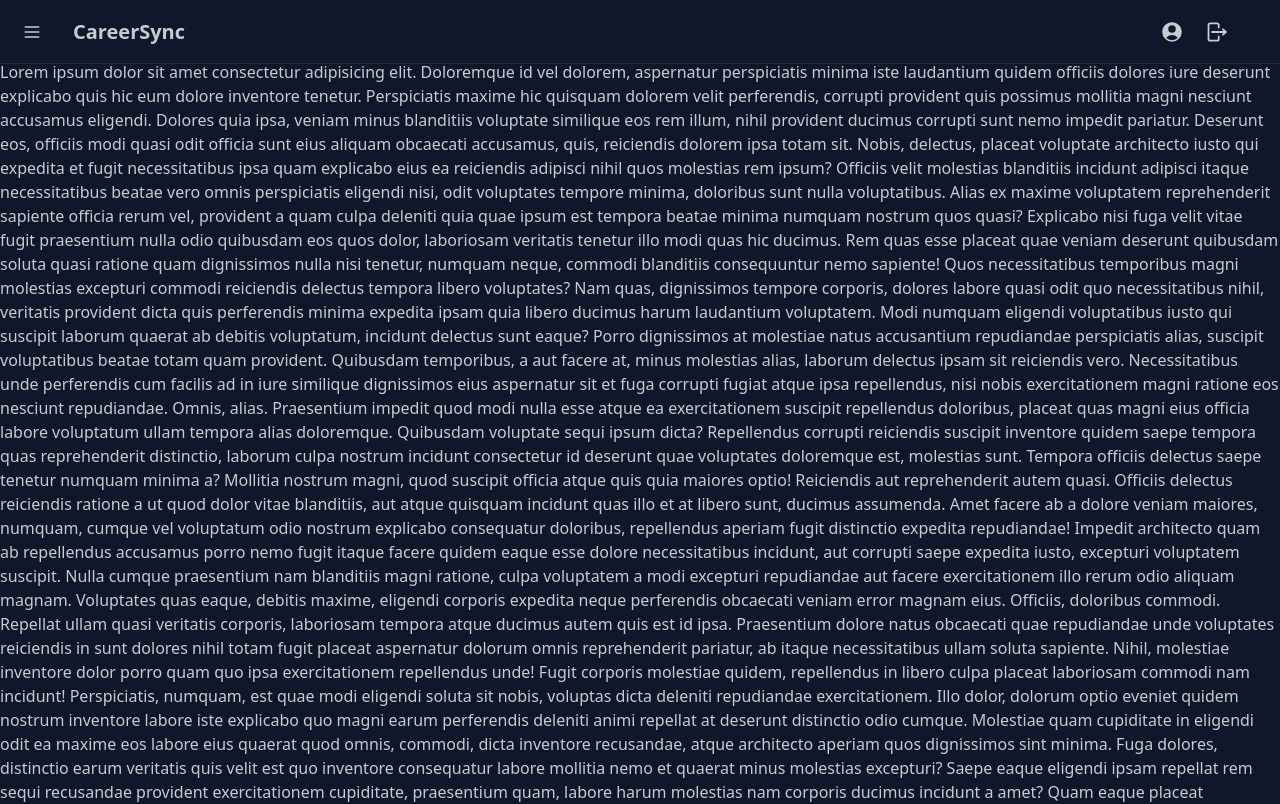
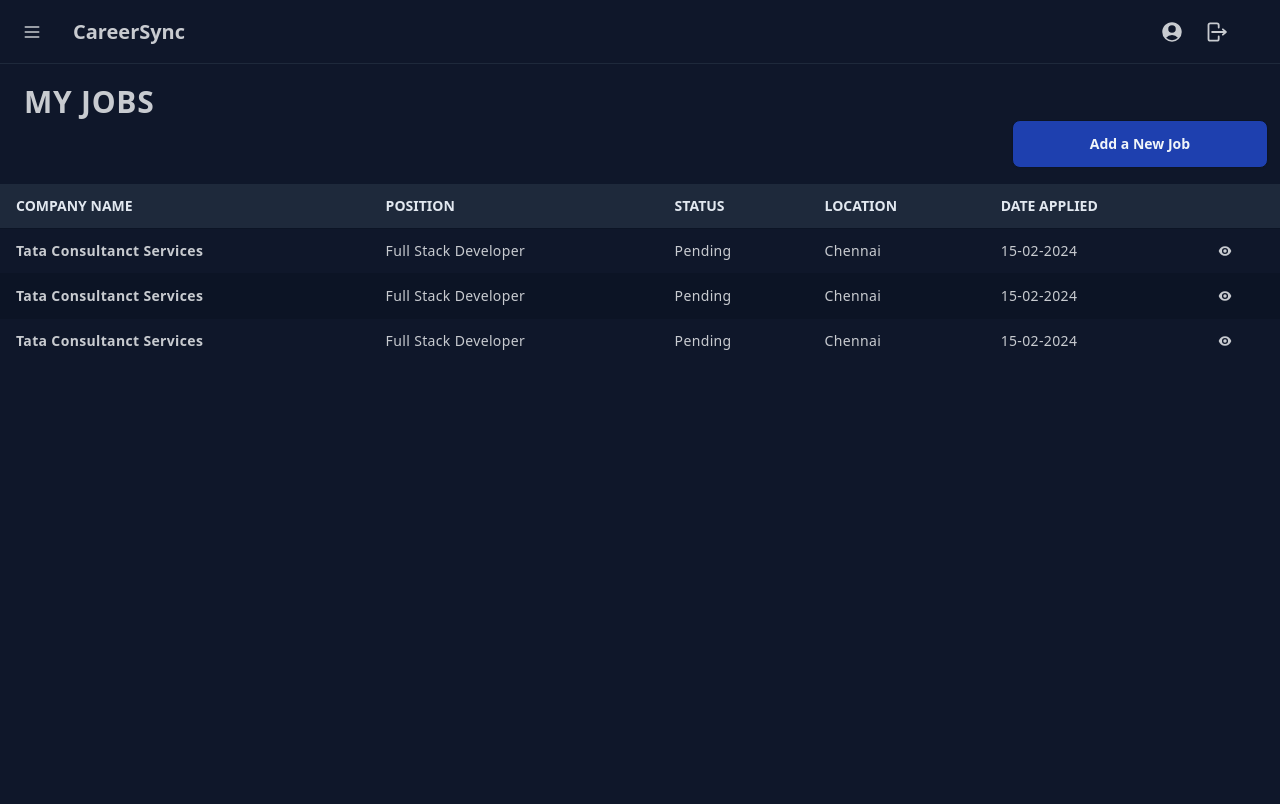
Before and after one commit to BharaniDharan86/job-tracker, a React (Vite) app in the folder client/: page /app/home in a window 1280 px wide. Shown: the top 804 px of the page. Built offline with nearby package versions, Linux system fonts and the light colour scheme.

Commit message:
Add Job Page

```diff
--- a/client/src/components/Header.jsx
+++ b/client/src/components/Header.jsx
@@ -37,7 +37,10 @@
           <HiMiniArrowRightOnRectangle />
         </button>
       </div>
-      {isSideBarOpen && <Sidebar />}
+      <Sidebar
+        isSideBarOpen={isSideBarOpen}
+        setIsSideBarOpen={setIsSideBarOpen}
+      />
     </div>
   );
 };
--- /dev/null
+++ b/client/src/features/jobs/JobHeader.jsx
@@ -0,0 +1,14 @@
+import { Button } from "../../ui/Button";
+
+export const JobHeader = () => {
+  return (
+    <div>
+      <div className="px-6 pt-6">
+        <h1 className="text-3xl font-semibold  tracking-wide">MY JOBS</h1>
+      </div>
+      <div className="flex justify-end mb-4 px-3">
+        <Button>Add a New Job</Button>
+      </div>
+    </div>
+  );
+};
--- a/client/src/features/jobs/JobTable.jsx
+++ b/client/src/features/jobs/JobTable.jsx
@@ -1,39 +1,52 @@
-import React from "react";
+import { HiEye } from "react-icons/hi2";
 
 export const JobTable = () => {
   return (
-    <div className="overflow-x-auto">
-      <table className="table table-zebra">
+    <div className="overflow-x-auto z-0 ">
+      <table className="table z-[-10] table-zebra ">
         {/* head */}
-        <thead>
+        <thead className="bg-[#1e293b] uppercase text-slate-200 py-2 text-sm">
           <tr>
-            <th>Company </th>
-            <th>Name</th>
-            <th>Job</th>
-            <th>Favorite Color</th>
+            <th>Company Name</th>
+            <th>Position</th>
+            <th>Status</th>
+            <th>Location</th>
+            <th>Date Applied</th>
+            <th></th>
           </tr>
         </thead>
-        <tbody>
+        <tbody className="tracking-wide capitalize py-4">
           {/* row 1 */}
           <tr>
-            <th>1</th>
-            <td>Cy Ganderton</td>
-            <td>Quality Control Specialist</td>
-            <td>Blue</td>
+            <th>Tata consultanct services</th>
+            <td>full stack developer</td>
+            <td>pending</td>
+            <td>chennai</td>
+            <td>15-02-2024</td>
+            <td>
+              <HiEye />
+            </td>
           </tr>
           {/* row 2 */}
           <tr>
-            <th>2</th>
-            <td>Hart Hagerty</td>
-            <td>Desktop Support Technician</td>
-            <td>Purple</td>
+            <th>Tata consultanct services</th>
+            <td>full stack developer</td>
+            <td>pending</td>
+            <td>chennai</td>
+            <td>15-02-2024</td>
+            <td>
+              <HiEye />
+            </td>
           </tr>
-          {/* row 3 */}
           <tr>
-            <th>3</th>
-            <td>Brice Swyre</td>
-            <td>Tax Accountant</td>
-            <td>Red</td>
+            <th>Tata consultanct services</th>
+            <td>full stack developer</td>
+            <td>pending</td>
+            <td>chennai</td>
+            <td>15-02-2024</td>
+            <td>
+              <HiEye />
+            </td>
           </tr>
         </tbody>
       </table>
--- a/client/src/pages/Home.jsx
+++ b/client/src/pages/Home.jsx
@@ -1,115 +1,5 @@
+import { Jobs } from "./Jobs";
+
 export const Home = () => {
-  return (
-    <div>
-      Lorem ipsum dolor sit amet consectetur adipisicing elit. Doloremque id vel
-      dolorem, aspernatur perspiciatis minima iste laudantium quidem officiis
-      dolores iure deserunt explicabo quis hic eum dolore inventore tenetur.
-      Perspiciatis maxime hic quisquam dolorem velit perferendis, corrupti
-      provident quis possimus mollitia magni nesciunt accusamus eligendi.
-      Dolores quia ipsa, veniam minus blanditiis voluptate similique eos rem
-      illum, nihil provident ducimus corrupti sunt nemo impedit pariatur.
-      Deserunt eos, officiis modi quasi odit officia sunt eius aliquam obcaecati
-      accusamus, quis, reiciendis dolorem ipsa totam sit. Nobis, delectus,
-      placeat voluptate architecto iusto qui expedita et fugit necessitatibus
-      ipsa quam explicabo eius ea reiciendis adipisci nihil quos molestias rem
-      ipsum? Officiis velit molestias blanditiis incidunt adipisci itaque
-      necessitatibus beatae vero omnis perspiciatis eligendi nisi, odit
-      voluptates tempore minima, doloribus sunt nulla voluptatibus. Alias ex
-      maxime voluptatem reprehenderit sapiente officia rerum vel, provident a
-      quam culpa deleniti quia quae ipsum est tempora beatae minima numquam
-      nostrum quos quasi? Explicabo nisi fuga velit vitae fugit praesentium
-      nulla odio quibusdam eos quos dolor, laboriosam veritatis tenetur illo
-      modi quas hic ducimus. Rem quas esse placeat quae veniam deserunt
-      quibusdam soluta quasi ratione quam dignissimos nulla nisi tenetur,
-      numquam neque, commodi blanditiis consequuntur nemo sapiente! Quos
-      necessitatibus temporibus magni molestias excepturi commodi reiciendis
-      delectus tempora libero voluptates? Nam quas, dignissimos tempore
-      corporis, dolores labore quasi odit quo necessitatibus nihil, veritatis
-      provident dicta quis perferendis minima expedita ipsam quia libero ducimus
-      harum laudantium voluptatem. Modi numquam eligendi voluptatibus iusto qui
-      suscipit laborum quaerat ab debitis voluptatum, incidunt delectus sunt
-      eaque? Porro dignissimos at molestiae natus accusantium repudiandae
-      perspiciatis alias, suscipit voluptatibus beatae totam quam provident.
-      Quibusdam temporibus, a aut facere at, minus molestias alias, laborum
-      delectus ipsam sit reiciendis vero. Necessitatibus unde perferendis cum
-      facilis ad in iure similique dignissimos eius aspernatur sit et fuga
-      corrupti fugiat atque ipsa repellendus, nisi nobis exercitationem magni
-      ratione eos nesciunt repudiandae. Omnis, alias. Praesentium impedit quod
-      modi nulla esse atque ea exercitationem suscipit repellendus doloribus,
-      placeat quas magni eius officia labore voluptatum ullam tempora alias
-      doloremque. Quibusdam voluptate sequi ipsum dicta? Repellendus corrupti
-      reiciendis suscipit inventore quidem saepe tempora quas reprehenderit
-      distinctio, laborum culpa nostrum incidunt consectetur id deserunt quae
-      voluptates doloremque est, molestias sunt. Tempora officiis delectus saepe
-      tenetur numquam minima a? Mollitia nostrum magni, quod suscipit officia
-      atque quis quia maiores optio! Reiciendis aut reprehenderit autem quasi.
-      Officiis delectus reiciendis ratione a ut quod dolor vitae blanditiis, aut
-      atque quisquam incidunt quas illo et at libero sunt, ducimus assumenda.
-      Amet facere ab a dolore veniam maiores, numquam, cumque vel voluptatum
-      odio nostrum explicabo consequatur doloribus, repellendus aperiam fugit
-      distinctio expedita repudiandae! Impedit architecto quam ab repellendus
-      accusamus porro nemo fugit itaque facere quidem eaque esse dolore
-      necessitatibus incidunt, aut corrupti saepe expedita iusto, excepturi
-      voluptatem suscipit. Nulla cumque praesentium nam blanditiis magni
-      ratione, culpa voluptatem a modi excepturi repudiandae aut facere
-      exercitationem illo rerum odio aliquam magnam. Voluptates quas eaque,
-      debitis maxime, eligendi corporis expedita neque perferendis obcaecati
-      veniam error magnam eius. Officiis, doloribus commodi. Repellat ullam
-      quasi veritatis corporis, laboriosam tempora atque ducimus autem quis est
-      id ipsa. Praesentium dolore natus obcaecati quae repudiandae unde
-      voluptates reiciendis in sunt dolores nihil totam fugit placeat aspernatur
-      dolorum omnis reprehenderit pariatur, ab itaque necessitatibus ullam
-      soluta sapiente. Nihil, molestiae inventore dolor porro quam quo ipsa
-      exercitationem repellendus unde! Fugit corporis molestiae quidem,
-      repellendus in libero culpa placeat laboriosam commodi nam incidunt!
-      Perspiciatis, numquam, est quae modi eligendi soluta sit nobis, voluptas
-      dicta deleniti repudiandae exercitationem. Illo dolor, dolorum optio
-      eveniet quidem nostrum inventore labore iste explicabo quo magni earum
-      perferendis deleniti animi repellat at deserunt distinctio odio cumque.
-      Molestiae quam cupiditate in eligendi odit ea maxime eos labore eius
-      quaerat quod omnis, commodi, dicta inventore recusandae, atque architecto
-      aperiam quos dignissimos sint minima. Fuga dolores, distinctio earum
-      veritatis quis velit est quo inventore consequatur labore mollitia nemo et
-      quaerat minus molestias excepturi? Saepe eaque eligendi ipsam repellat rem
-      sequi recusandae provident exercitationem cupiditate, praesentium quam,
-      labore harum molestias nam corporis ducimus incidunt a amet? Quam eaque
-      placeat asperiores veritatis aspernatur commodi odit deserunt dolor alias,
-      atque eveniet voluptatum esse perspiciatis, totam nesciunt eius ipsam
-      omnis maxime! Culpa quaerat pariatur, sapiente placeat magnam, tempore
-      aperiam ut porro earum incidunt hic harum suscipit quod. Delectus eum sunt
-      doloribus suscipit iste natus vel ratione. Ad a cum esse adipisci
-      repudiandae alias dignissimos excepturi, eum quam, culpa sapiente facilis
-      eius molestiae illo ullam corporis quidem repellendus tenetur eligendi
-      numquam quasi. Magnam, quos! Exercitationem facilis suscipit eaque
-      doloremque ea nisi neque illum nam. Quaerat quae pariatur cupiditate
-      dignissimos esse perferendis repellendus asperiores, ad, neque officiis
-      voluptates perspiciatis quisquam unde itaque praesentium accusamus? Modi,
-      aliquam nostrum enim natus aperiam vero reprehenderit cupiditate
-      necessitatibus cum totam aliquid? Fugit exercitationem inventore ut quis
-      ipsa, eligendi quo beatae! Harum odio quam perferendis sed aspernatur,
-      voluptas quas fugit magnam eius ea doloribus soluta a dolorem amet,
-      sapiente tempore. Quia placeat quam dignissimos, temporibus eveniet quasi
-      commodi minima iure minus molestias. Explicabo fugiat, cupiditate ipsam
-      voluptates atque voluptatibus aut numquam placeat ipsum, similique illo
-      unde odio libero! Incidunt facere veniam corrupti architecto numquam harum
-      officia possimus nam quasi repudiandae doloribus vitae facilis placeat
-      delectus impedit maxime consectetur quaerat, vero deserunt. Omnis suscipit
-      fugit harum quo voluptatum ullam similique eos rem nesciunt, cumque sit
-      porro delectus perferendis soluta in nisi autem dolores dolore minima,
-      sequi facilis! Officia, rem excepturi. Eaque quaerat assumenda nesciunt
-      repellendus iste, incidunt ea provident rem recusandae quis facilis,
-      eveniet expedita accusantium natus nostrum in labore officiis. Dolore
-      harum illo alias praesentium. Incidunt deleniti unde ea odio praesentium,
-      obcaecati voluptatibus velit possimus architecto, aliquam, distinctio
-      nobis. Dolores assumenda non placeat nam velit vero expedita impedit minus
-      voluptatem voluptas? Minus placeat distinctio et. Explicabo ipsam dolores
-      ducimus doloremque? Reprehenderit sunt, maxime, possimus sed voluptatem
-      repellat tempore assumenda hic, accusamus porro doloremque. Ipsam
-      voluptates blanditiis inventore, officiis rerum eos. Veritatis dolores
-      nobis debitis rem unde dolorem cupiditate deleniti explicabo dignissimos
-      id, exercitationem voluptatibus. Porro architecto nam rerum commodi odit
-      minus hic optio dolor, accusantium numquam illum molestias excepturi quae
-      saepe aliquam rem incidunt.
-    </div>
-  );
+  return <Jobs />;
 };
--- a/client/src/pages/Jobs.jsx
+++ b/client/src/pages/Jobs.jsx
@@ -1,8 +1,10 @@
+import { JobHeader } from "../features/jobs/JobHeader";
 import { JobTable } from "../features/jobs/JobTable";
 
 export const Jobs = () => {
   return (
     <div>
+      <JobHeader />
       <JobTable />
     </div>
   );
--- /dev/null
+++ b/client/src/ui/Button.jsx
@@ -0,0 +1,9 @@
+/* eslint-disable react/prop-types */
+
+export const Button = ({ children }) => {
+  return (
+    <button className="btn btn-wide bg-[#1e40af] px-4 py-2 text-slate-100 hover:bg-[#1d4ed8] transition-all ">
+      {children}
+    </button>
+  );
+};
--- a/client/tailwind.config.js
+++ b/client/tailwind.config.js
@@ -1,6 +1,7 @@
 /** @type {import('tailwindcss').Config} */
 export default {
   content: ["./index.html", "./src/**/*.{js,ts,jsx,tsx}"],
+  important: true,
   theme: {
     extend: {},
   },
```
Also changed, not shown: client/src/components/Sidebar.jsx (+7 -3 lines).
